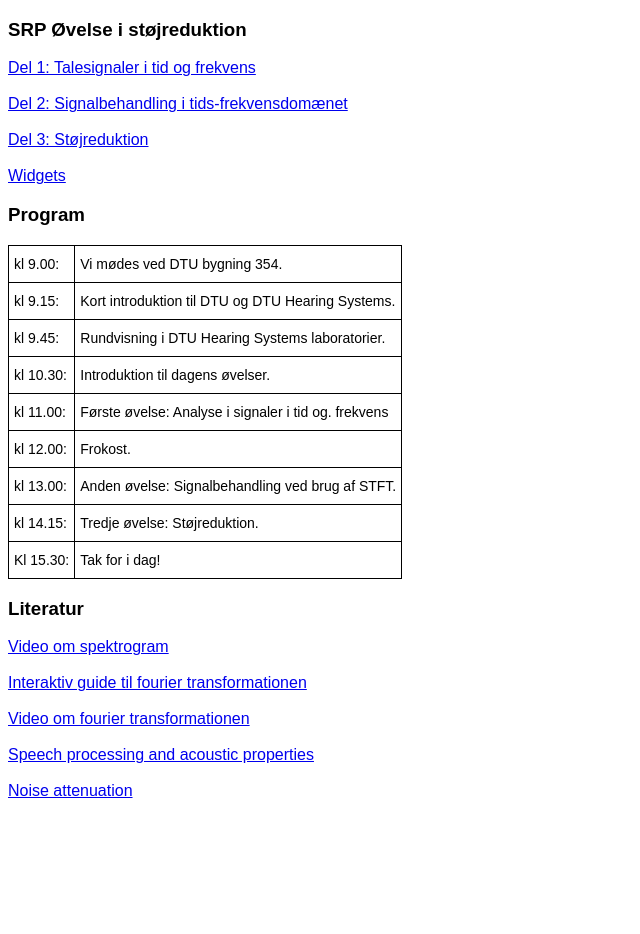
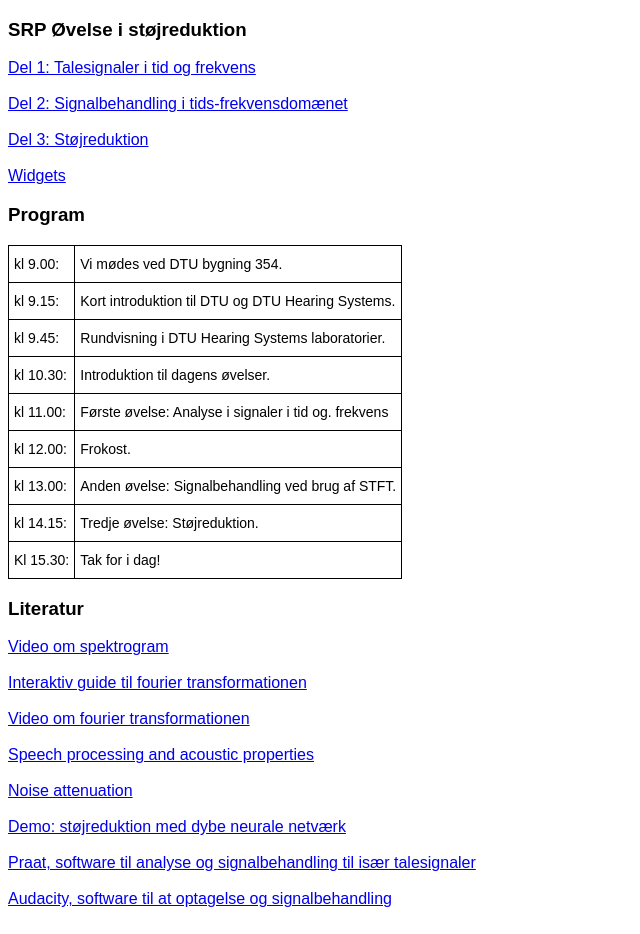
Before and after one commit to niels-overby/SRP-noisereduction, a plain HTML site: page index.html in a window 1280 px wide. Shown: the whole page, without its empty margins (0-640 px from the left). Before the commit the page ends 808 px from the top, so only its background shows below. Drawn offline with Linux system fonts and the light colour scheme.

Commit message:
included literature

```diff
--- a/index.html
+++ b/index.html
@@ -82,7 +82,21 @@
     <a href="https://wiki.aalto.fi/display/ITSP/Speech+production+and+acoustic+properties">Speech processing and acoustic properties</a>
     <br>
     <br>
-    <a href="Noise attenuation">Noise attenuation</a>
+    <a href="https://wiki.aalto.fi/display/ITSP/Noise+attenuation">Noise attenuation</a>
+    <br>
+    <br>
+    <a href="https://philgzl.com/posts/2022-05-18-samples">Demo: støjreduktion med dybe neurale netværk</a>
+    <br>
+    <br>
+
+    <a href="https://www.fon.hum.uva.nl/praat/">Praat, software til analyse og signalbehandling til især talesignaler</a>
+    <br>
+    <br>
+
+    <a href="https://www.audacityteam.org">Audacity, software til at optagelse og signalbehandling</a>
+    <br>
+    <br>
+
 
 
 </body></html>
```
Also changed, not shown: 1 other file.
